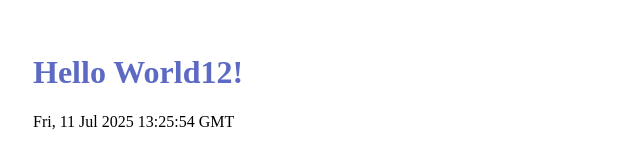
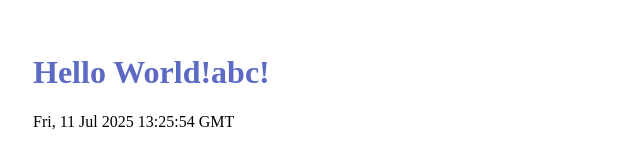
Before and after one commit to cabbagedirect/cabbagedirect.github.io, a plain HTML site: page index.html in a window 1280 px wide. Shown: the full height of the page, 0-640 px from the left. Drawn offline with Linux system fonts and the light colour scheme.

Commit message:
Update index.html

```diff
--- a/index.html
+++ b/index.html
@@ -5,7 +5,7 @@
     <link rel="stylesheet" href="styles.css" />
   </head>
   <body>
-      <h1 class="title">Hello World12! </h1>
+      <h1 class="title">Hello World!abc! </h1>
       <p id="currentTime"></p>
       <script src="script.js"></script>
   </body>
```
